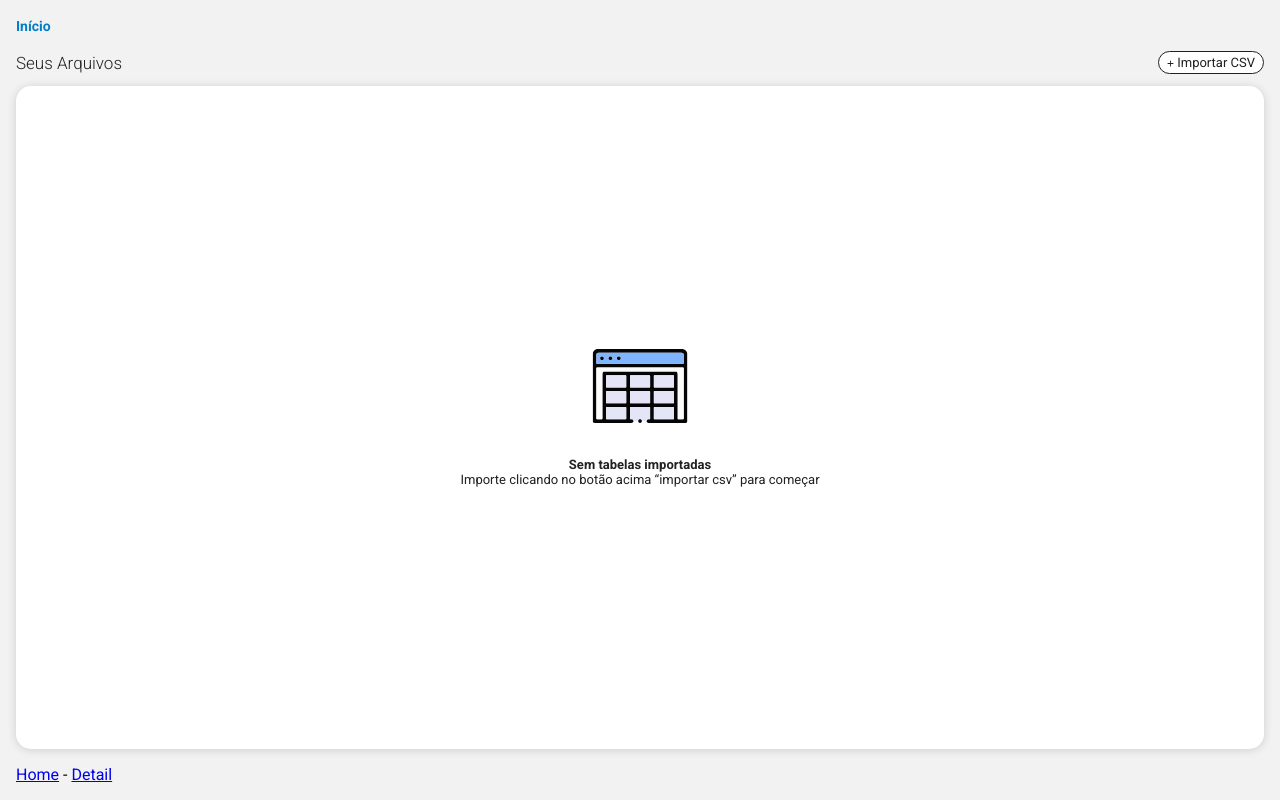
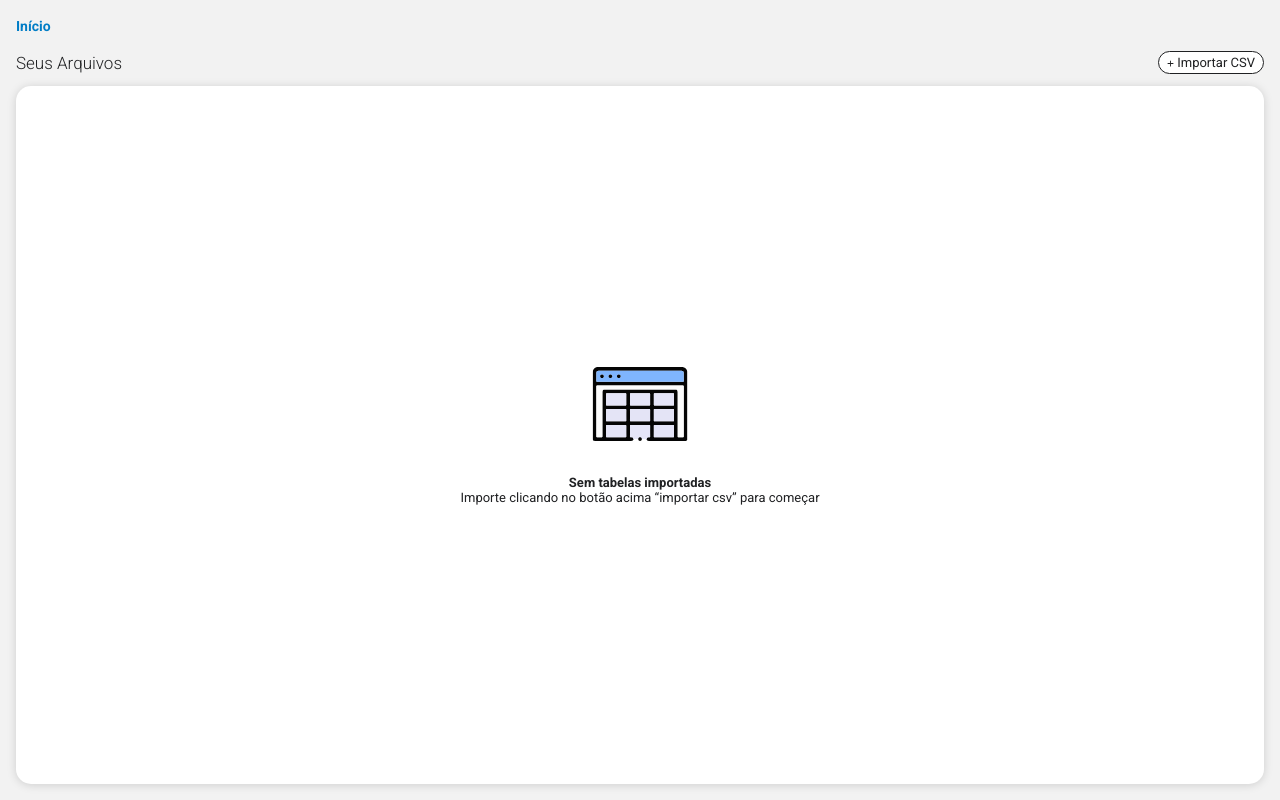
Before and after one commit to gustavoricardodev/csv-test-zoox, a Vue app: page / in a window 1280 px wide. Built offline with nearby package versions, Linux system fonts and the light colour scheme.

Commit message:
fix: fixing image import and removing comments

```diff
--- a/src/App.vue
+++ b/src/App.vue
@@ -10,11 +10,6 @@ import Breadcrumb from './components/Default/Breadcrumb.vue';
     </header>
 
     <RouterView class="router-view" />
-
-    <div>
-      <RouterLink to="/">Home</RouterLink> -
-      <RouterLink to="/detail/1">Detail</RouterLink>
-    </div>
   </div>
 </template>
 
@@ -22,6 +17,7 @@ import Breadcrumb from './components/Default/Breadcrumb.vue';
 .app {
   width: 100vw;
   height: 100vh;
+  max-height: 100vh;
   padding: 1rem;
   margin: 0;
   display: flex;
--- a/src/components/Default/Breadcrumb.vue
+++ b/src/components/Default/Breadcrumb.vue
@@ -73,7 +73,7 @@ watchEffect(() => {
 }
 
 .breadcrumb__item + .breadcrumb__item::before {
-  content: url(../assets/img/breadcrumb-arrow.svg);
+  content: url(../../assets/img/breadcrumb-arrow.svg);
   margin: 0 0.9375rem;
 }
 
--- a/src/components/HomeView/ConfirmDeleteModal.vue
+++ b/src/components/HomeView/ConfirmDeleteModal.vue
@@ -3,16 +3,13 @@ import Modal from "../Common/CommonModal.vue";
 import CancelButton from "./CancelButton.vue";
 import ConfirmButton from "./ConfirmButton.vue";
 
-// Definindo propriedades e emissão de eventos
 const props = defineProps<{ modelValue: boolean }>();
 const emit = defineEmits(["update:modelValue", "confirmDeleteFile"]);
 
-// Função para lidar com o cancelamento
 const handleCancelClick = () => {
   emit("update:modelValue", false);
 };
 
-// Função para lidar com a confirmação
 const handleConfirmClick = () => {
   emit("confirmDeleteFile");
   emit("update:modelValue", false);
--- a/src/components/HomeView/DragAndDropUploader.vue
+++ b/src/components/HomeView/DragAndDropUploader.vue
@@ -56,13 +56,18 @@
 
 <script setup lang="ts">
 import { ref, watch, defineEmits } from "vue";
+import { useRouter } from 'vue-router'
+
 import Papa from "papaparse";
 import { v4 as uuidv4 } from 'uuid';
 import Moment from 'moment';
+
 import SelectFileButton from "./SelectFileButton.vue";
 import SelectAnotherFileButton from "./SelectAnotherFileButton.vue";
+
 import { type CsvFile } from "@/types/csv-file";
 
+const router = useRouter()
 const files = ref<CsvFile[]>([]);
 const uploadProgress = ref(0);
 const fileInput = ref<HTMLInputElement | null>(null);
@@ -223,7 +228,7 @@ const simulateUploadProgress = (csvFile: CsvFile): void => {
   let simulatedProgress = 0;
 
   const interval = setInterval(() => {
-    simulatedProgress += 2;
+    simulatedProgress += 5;
     uploadProgress.value = Math.min(simulatedProgress, 100);
 
     if (simulatedProgress >= 100) {
@@ -231,11 +236,12 @@ const simulateUploadProgress = (csvFile: CsvFile): void => {
       conversionStatus.value = "completed";
       clearInterval(interval);
       fileTypeState.value = "unknown";
+      router.push(`detail/${csvFile.id}`)
     } else if (fileTypeState.value === "invalid") {
       clearInterval(interval);
       resetUpload();
     }
-  }, 50);
+  }, 100);
 };
 </script>
 
--- a/src/components/HomeView/ListingFullfilled.vue
+++ b/src/components/HomeView/ListingFullfilled.vue
@@ -13,6 +13,7 @@
       v-for="(file, index) in files"
       :key="file.name ?? index"
       class="home__listing-fullfilled-item"
+      @click.self="goToDetail(file.id)"
     >
       <li>{{ file.name }}</li>
       <li>{{ file.columnCount }} colunas</li>
@@ -30,10 +31,7 @@
         </button>
       </li>
       <li>
-        <button
-          @click="deleteFile(file.id)"
-          :title="'Excluir ' + file.name"
-        >
+        <button @click="deleteFile(file.id)" :title="'Excluir ' + file.name">
           <img
             src="../../assets/img/trash-icon.svg"
             :alt="'Excluir ' + file.name"
@@ -49,6 +47,8 @@
 <script setup lang="ts">
 import { defineProps, defineEmits } from "vue";
 import { type CsvFile } from "@/types/csv-file";
+import { useRouter } from "vue-router";
+const router = useRouter();
 
 const props = defineProps<{
   files: CsvFile[];
@@ -63,9 +63,27 @@ const downloadFile = (file: CsvFile) => {
 const deleteFile = (fileId: string) => {
   emit("deleteFile", fileId);
 };
+
+const goToDetail = (fileId: string) => {
+  router.push(`detail/${fileId}`);
+};
 </script>
 
 <style scoped>
+.home__listing-fullfilled ul {
+  border-bottom: 1px solid var(--light-gray-color);
+  min-width: 768px;
+}
+
+.home__listing-fullfilled-item {
+  transition: all 0.2s;
+}
+
+.home__listing-fullfilled-item:hover {
+  cursor: pointer;
+  background-color: var(--background);
+}
+
 .home__listing-fullfilled-header,
 .home__listing-fullfilled-item {
   display: grid;
@@ -73,10 +91,9 @@ const deleteFile = (fileId: string) => {
   align-items: center;
 }
 
-.home__listing-fullfilled-header li:nth-last-child(-n+2) {
-  text-align: center
+.home__listing-fullfilled-header li:nth-last-child(-n + 2) {
+  text-align: center;
 }
-
 
 .home__listing-fullfilled-header li,
 .home__listing-fullfilled-item li {
@@ -91,11 +108,6 @@ const deleteFile = (fileId: string) => {
   font-weight: 700;
 }
 
-.home__listing-fullfilled-item {
-  border-top: 1px solid var(--light-gray-color);
-  border-bottom: 1px solid var(--light-gray-color);
-}
-
 .home__listing-fullfilled-item button {
   width: 100%;
   background: none;
--- a/src/views/HomeView.vue
+++ b/src/views/HomeView.vue
@@ -12,7 +12,6 @@ const uploadModalVisible = ref(false);
 const confirmDeleteModalVisible = ref(false);
 const fileToDelete = ref<string | null>(null);
 
-// Função para carregar arquivos do localStorage
 const loadUploadedFiles = () => {
   const uploadedFiles = localStorage.getItem("uploadedFiles");
   if (uploadedFiles) {
@@ -20,17 +19,14 @@ const loadUploadedFiles = () => {
   }
 };
 
-// Função para salvar arquivos no localStorage
 const saveUploadedFiles = () => {
   localStorage.setItem("uploadedFiles", JSON.stringify(parsedUploadedFiles.value));
 };
 
 onMounted(loadUploadedFiles);
 
-// Observador para atualizar localStorage quando os arquivos mudarem
 watch(parsedUploadedFiles, saveUploadedFiles, { deep: true });
 
-// Funções de abertura de modais
 const openUploadModal = () => {
   uploadModalVisible.value = true;
 };
@@ -40,7 +36,6 @@ const openConfirmDeleteModal = (fileId: string) => {
   fileToDelete.value = fileId;
 };
 
-// Função de exclusão de arquivo
 const deleteFile = () => {
   parsedUploadedFiles.value = parsedUploadedFiles.value.filter(
     file => file.id !== fileToDelete.value
@@ -48,7 +43,6 @@ const deleteFile = () => {
   confirmDeleteModalVisible.value = false;
 };
 
-// Função para download de arquivo
 const downloadFile = (file: CsvFile) => {
   const csvContent = file.data.map(row => Object.values(row).join(",")).join("\n");
   const blob = new Blob([csvContent], { type: "text/csv;charset=utf-8;" });
@@ -63,12 +57,10 @@ const downloadFile = (file: CsvFile) => {
 
 <template>
   <main class="home">
-    <!-- Modal de Upload -->
     <Transition name="fade">
       <UploadModal v-model="uploadModalVisible" />
     </Transition>
 
-    <!-- Modal de Confirmação de Exclusão -->
     <Transition name="fade">
       <ConfirmDeleteModal
         v-model="confirmDeleteModalVisible"
@@ -76,13 +68,11 @@ const downloadFile = (file: CsvFile) => {
       />
     </Transition>
 
-    <!-- Cabeçalho com botão de importação -->
     <div class="home__top">
       <h1 class="home__top-title">Seus Arquivos</h1>
       <ImportButton @importButtonClick="openUploadModal" />
     </div>
 
-    <!-- Listagem de arquivos -->
     <section class="home__listing">
       <Transition mode="out-in" name="fade">
         <ListingFullfilled
@@ -130,6 +120,27 @@ const downloadFile = (file: CsvFile) => {
   overflow: auto;
 }
 
+.home__listing::-webkit-scrollbar {
+    width: 10px;
+    height: 10px;
+    padding-bottom: 20px;
+
+}
+
+.home__listing::-webkit-scrollbar-track {
+    margin: 40px;
+    box-shadow: inset 5px 5px 10px var(--white-color);
+    border-radius: 16px;
+
+}
+
+.home__listing::-webkit-scrollbar-thumb {
+    border-right: 5px solid var(--white-color);
+    border-bottom: 5px solid var(--white-color);
+    background-clip: padding-box;
+    background: var(--medium-gray-color);
+}
+
 .fade-enter-active,
 .fade-leave-active {
   transition: opacity 0.2s ease;
```
